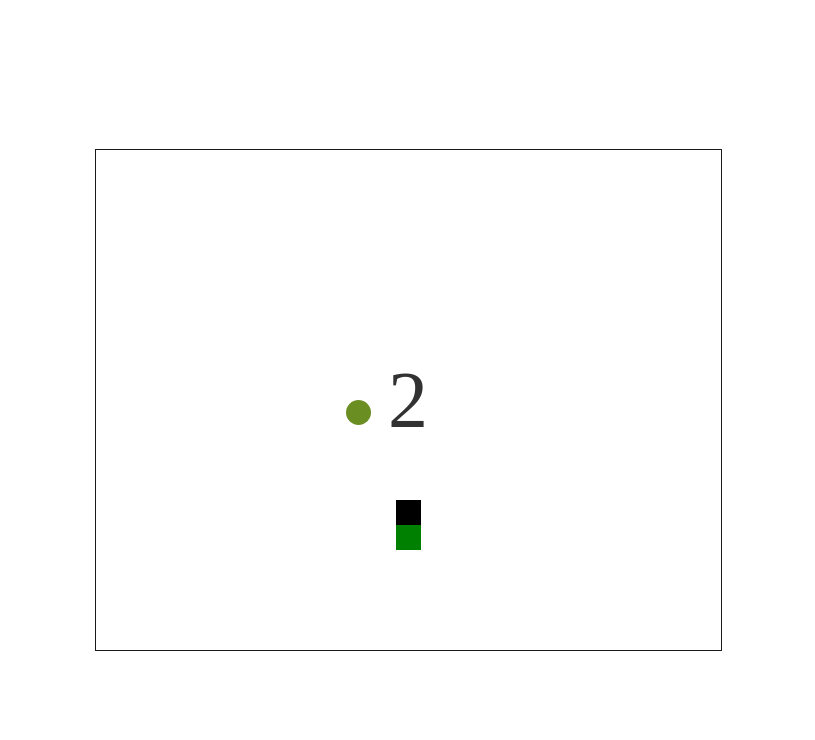
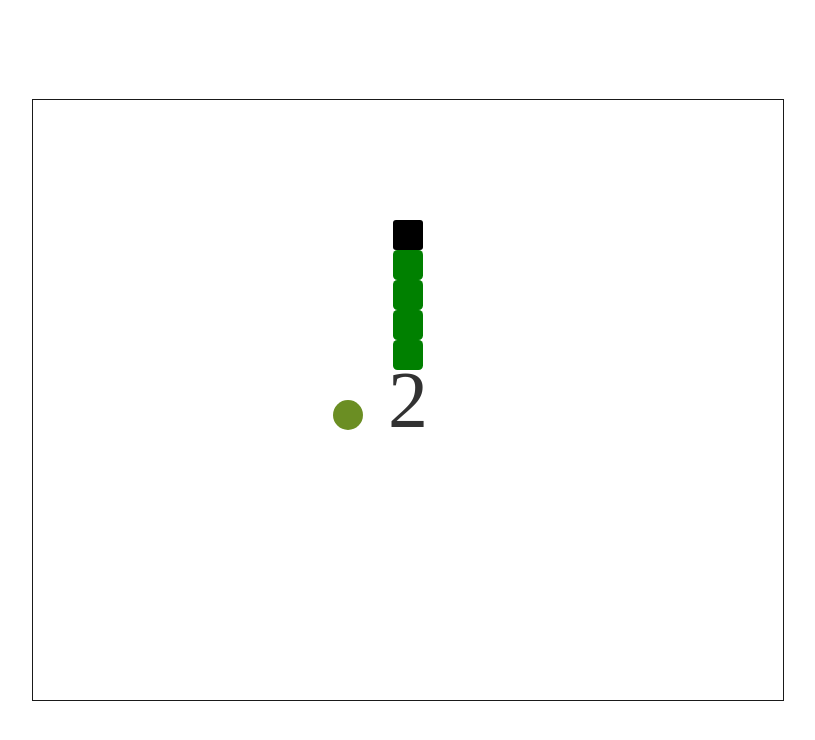
Before and after one commit to Nyrn/JSnake, a plain HTML site: page index.html in a window 1280 px wide. Shown: the whole page, without its empty margins (232-1047 px from the left). Drawn offline with Linux system fonts and the light colour scheme.

Commit message:
Add files via upload

```diff
--- a/snake.js
+++ b/snake.js
@@ -1,31 +1,46 @@
-const pixelSize = 25;
+const pixelSize = 30;
 const tilesX = 25;
 const tilesY = 20;
 
-
 let speedTimer;
 let treatTimer;
+let coordsTimer;
 let movement;
+let coords = [];
+
 play = true;
 
+// GAME VARIABLES AND FUNCTIONS
+game = {
+  // Snake movement interval in milliseconds
+  startSpeed: 140,
+  // Snake speed timer interval in milliseconds
+  startSpeedTimer: 10000,
+  // Snake starting size
+  startSize: 3,
+  // Snake starting direction
+  startDirection: "UP",
+  // Snake horizontal starting location
+  snakeX: Math.floor(tilesX / 2) * pixelSize,
+  // Snake vertical starting location
+  snakeY: 0,
+  // Treat relocation interval in milliseconds
+  startTreatTimer: 15000,
+  // Treat horizontal starting location
+  treatX: Math.floor(tilesX / 2) * pixelSize,
+  // Treat vertical starting location
+  treatY: pixelSize * 4,
 
-let coords = [];
+  // Game board width in pixels
+  width: tilesX * pixelSize,
+  // Game board height in pixels
+  height: tilesY * pixelSize,
+  // Game board border
+  border: "1px solid #1a1a1a",
+  background: "white",
+  text: "black",
 
-
-
-// OBJECTS
-
-game = {
-  width: tilesX * pixelSize,
-  height: tilesY * pixelSize,
-  border: "1px solid #1a1a1a",
-
-  startSpeed: 200,
-  startDirection: "UP",
-  startX: Math.floor(tilesX / 2) * pixelSize,
-  startY: 0,
-  startSize: 1,
-
+  // Start and stop the game with spacebar
   pause: () => {
     if (event.keyCode == 32) {
       if (play == true) {
@@ -35,6 +50,7 @@ game = {
       }
     }
   },
+  // Start the game
   start: () => {
     clearInterval(movement);
     movement = setInterval(snake.move, snake.speed);
@@ -43,6 +59,7 @@ game = {
     speedTimer.resume();
     play = true;
   },
+  // Pause the game
   stop: () => {
     clearInterval(movement);
     document.removeEventListener("keydown", snake.changeDirection);
@@ -50,11 +67,12 @@ game = {
     speedTimer.pause();
     play = false;
   },
+  // Reset the game to initial state
   reset: () => {
     snake.speed = game.startSpeed;
     snake.direction = game.startDirection;
-    snake.x = game.startX;
-    snake.y = game.startY;
+    snake.x = game.snakeX;
+    snake.y = game.snakeY;
     snake.size = game.startSize;
     document.getElementById("score").remove();
     document.getElementById("snake-head").remove();
@@ -65,70 +83,76 @@ game = {
   }
 };
 
+// SNAKE VARIABLES AND FUNCTIONS
 snake = {
-  color: "black",
-  childColor: "green",
+  color: "black", // Snake head color
+  childColor: "green", // Snake body color
 
-  size: 1,
+  size: game.startSize,
   direction: game.startDirection,
-  timer: 10000,
+  timer: game.startSpeedTimer,
   speed: game.startSpeed,
-  x: game.startX,
-  y: game.startY,
+  x: game.snakeX,
+  y: game.snakeY,
 
+  // Handles snake movement
   move: () => {
     let s = document.getElementById("snake-head");
     if (snake.direction == "UP") {
       snake.y += pixelSize;
-      snake.draw();
     } else if (snake.direction == "RIGHT") {
       snake.x += pixelSize;
-      snake.draw();
     } else if (snake.direction == "LEFT") {
       snake.x -= pixelSize;
-      snake.draw();
     } else if (snake.direction == "DOWN") {
       snake.y -= pixelSize;
-      snake.draw();
     }
 
+    // Checks if snake collides with treat or wall
     if (treat.x == snake.x && treat.y == snake.y) {
       snake.treat();
       treat.reTreat();
-    } else if (snake.x >= game.width || snake.x < 0 || snake.y >= game.height || snake.y < 0) {
-      // alert("GAME OVER!");
-      console.log("game over");
+    } else if (
+      snake.x >= game.width ||
+      snake.x < 0 ||
+      snake.y >= game.height ||
+      snake.y < 0
+    ) {
+      console.log("RAN INTO A WALL");
       restart();
     }
 
-    let head = coords.length - 1;
-    for (i = 0; i < head; i++) {
-      if (coords[i].x == coords[head].x && coords[i].y == coords[head].y) {
-        alert("GAME OVER!");
-        console.log("game over");
-        // restart();
+    // Checks if snake head collides with body
+    for (i = 0; i < coords.length; i++) {
+      if (snake.x == coords[i].x && snake.y == coords[i].y) {
+        console.log("TOUCHED YOURSELF");
+        restart();
       }
     }
-    coords.shift();
+
+    snake.draw();
+
     s.style.left = snake.x + "px";
     s.style.bottom = snake.y + "px";
-
-
     // console.log("Snake X: " + snake.x + " Y: " + snake.y);
-    console.log(coords, head);
+    // console.log(coords);
   },
+  // Creates and removes snake parts if necessary
   draw: () => {
     let sp = document.getElementsByClassName("snake-part");
+    draw.snakeBit();
 
-    draw.snakeBit();
-    if (sp.length >= snake.size) {
-      sp[0].parentNode.removeChild(sp[0]);
+    if (sp.length > snake.size) {
+      document.getElementById("game").removeChild(sp[0]);
+      coords.shift();
     }
-
-
+    if (game.startSize > snake.size) {
+      draw.snakeBit();
+      snake.size += 1;
+    }
   },
+  // Snake movement direction handler
   changeDirection: event => {
-
     if (event.keyCode == 38 && snake.direction != "DOWN") {
       snake.direction = "UP";
     } else if (event.keyCode == 39 && snake.direction != "LEFT") {
@@ -139,6 +163,7 @@ snake = {
       snake.direction = "DOWN";
     }
   },
+  // Speeds up the snake
   changeSpeed: () => {
     if (snake.speed >= 140) {
       snake.speed -= 3;
@@ -149,71 +174,90 @@ snake = {
     } else {
       snake.speed -= 0;
     }
-    // speedTimer.resume();
+    speedTimer.resume();
     clearInterval(movement);
     movement = setInterval(snake.move, snake.speed);
     console.log("Speed: " + snake.speed);
   },
+  // Effects of colliding with treat
   treat: () => {
     snake.size += 1;
     draw.snakeBit();
     draw.updateScore();
   },
+  // Maps coordinates for collision detection
   coordinate: (x, y) => {
-
     this.x = x;
     this.y = y;
-
     coords.push({
       x: this.x,
       y: this.y
     });
+    // console.log("Added coords " + "X: " + x + " Y: " + y);
   }
-}
+};
 
+//TREAT VARIABLES AND FUNCTIONS
 treat = {
-
-  startX: Math.floor(tilesX / 2) * pixelSize,
-  startY: pixelSize * 4,
   color: "olivedrab",
 
-  nr: 0,
-  x: 0,
-  y: 0,
-  timer: 15000,
+  nr: 0, // Number of treats
+  timer: game.startTreatTimer,
+  x: game.treatX,
+  y: game.treatY,
 
+  // Generates a new treat in a random location
   reTreat: () => {
     let t = document.getElementById("treat");
     treat.x = Math.ceil(Math.random() * tilesX) * pixelSize - pixelSize;
     treat.y = Math.ceil(Math.random() * tilesY) * pixelSize - pixelSize;
+
+    // Runs the function again if treat collides with snake
+    for (i = 0; i < coords.length; i++) {
+      if (treat.x == coords[i].x && treat.y == coords[i].y) {
+        treat.reTreat();
+      }
+    }
+
+    if (treat.x == snake.x && treat.y == snake.y) {
+      treat.reTreat();
+    }
+
     t.style.left = treat.x + "px";
     t.style.bottom = treat.y + "px";
     treatTimer.resume();
-    console.log("Treat X: " + treat.x + " Y: " + treat.y);
-  },
+    // console.log("Treat X: " + treat.x + " Y: " + treat.y);
+  }
 };
 
-//DRAW
+//DOM ELEMENTS
 draw = {
   game: () => {
     let b = document.createElement("div");
     b.setAttribute("id", "game");
-    b.setAttribute("style", "position:absolute; top:0; left:0; bottom:0; right:0; margin: auto;");
+    b.setAttribute(
+      "style",
+      "position:absolute; top:0; left:0; bottom:0; right:0; margin: auto;"
+    );
     b.style.width = game.width + "px";
     b.style.height = game.height + "px";
+    b.style.background = game.background;
     b.style.border = game.border;
+    b.style.color = game.text;
 
     document.body.appendChild(b);
   },
   score: () => {
     let sc = document.createElement("div");
     sc.setAttribute("id", "score");
-    sc.setAttribute("style", "position:absolute; width:max-content; height:max-content; top:0; right:0; bottom:0; left:0; margin: auto; padding:5px; border:1px solid white; text-align:center;font-size:5em; color:black; opacity:0.8;");
-
+    sc.setAttribute(
+      "style",
+      "position:absolute; width:max-content; height:max-content; top:0; right:0; bottom:0; left:0; margin: auto; padding:5px; text-align:center;font-size:5em; opacity:0.8;"
+    );
+    sc.style.color = game.text;
     document.getElementById("game").appendChild(sc);
     score = 0;
     sc.innerHTML = score;
-
   },
   updateScore: () => {
     let sc = document.getElementById("score");
@@ -243,47 +287,52 @@ draw = {
 
     sc.innerHTML = score;
   },
+  // Handles creating the snake head
   snakeHead: () => {
     let s = document.createElement("div");
     s.setAttribute("id", "snake-head");
-    s.setAttribute("style", "position:absolute; z-index:99;");
+    s.setAttribute(
+      "style",
+      "position:absolute; z-index:99; border-radius:10%;"
+    );
     s.style.width = pixelSize + "px";
     s.style.height = pixelSize + "px";
     s.style.background = snake.color;
     s.style.border = snake.border;
 
-    // snake.size = 1;
-    // snake.speed = game.startSpeed;
-    // snake.direction = game.startDirection;
-    // snake.x = game.startX;
-    // snake.y = game.startY;
-
     s.style.left = snake.x + "px";
     s.style.bottom = snake.y + "px";
-    snake.coordinate(snake.x, snake.y);
     document.getElementById("game").appendChild(s);
     // console.log("Snake drawn!");
   },
-
+  // Handles creating snake body parts
   snakeBit: () => {
     let s = document.createElement("span");
-    let c = coords.length - 1;
     s.setAttribute("class", "snake-part");
-    s.setAttribute("style", "position:absolute;");
+    s.setAttribute("style", "position:absolute; border-radius:15%");
     s.style.width = pixelSize + "px";
     s.style.height = pixelSize + "px";
     s.style.background = snake.childColor;
-
-    snake.coordinate(snake.x, snake.y);
-
-    // s.style.left = snake.x + "px";
-    s.style.left = coords[c].x + "px";
-    // s.style.bottom = snake.y + "px";
-    s.style.bottom = coords[c].y + "px";
-
-
+    if (snake.direction == "UP") {
+      s.style.left = snake.x + "px";
+      s.style.bottom = snake.y - pixelSize + "px";
+      snake.coordinate(snake.x, snake.y - pixelSize);
+    } else if (snake.direction == "RIGHT") {
+      s.style.left = snake.x - pixelSize + "px";
+      s.style.bottom = snake.y + "px";
+      snake.coordinate(snake.x - pixelSize, snake.y);
+    } else if (snake.direction == "LEFT") {
+      s.style.left = snake.x + pixelSize + "px";
+      s.style.bottom = snake.y + "px";
+      snake.coordinate(snake.x + pixelSize, snake.y);
+    } else if (snake.direction == "DOWN") {
+      s.style.left = snake.x + "px";
+      s.style.bottom = snake.y + pixelSize + "px";
+      snake.coordinate(snake.x, snake.y + pixelSize);
+    }
     document.getElementById("game").appendChild(s);
   },
+  // Handles creating the treat
   treat: () => {
     let t = document.createElement("div");
     t.setAttribute("id", "treat");
@@ -293,22 +342,22 @@ draw = {
     t.style.background = treat.color;
 
     treat.nr = treat.startNr;
-    treat.x = treat.startX;
-    treat.y = treat.startY;
+    treat.x = game.treatX;
+    treat.y = game.treatY;
 
     t.style.left = treat.x + "px";
     t.style.bottom = treat.y + "px";
 
     document.getElementById("game").appendChild(t);
-    // console.log("Treat drawn!");
-    console.log("Treat X: " + treat.x + " Treat Y: " + treat.y);
+    // console.log("Treat X: " + treat.x + " Treat Y: " + treat.y);
   }
-}
+};
 
-let score = treat.nr;
-
+// Timer with pause and resume function
 function Timer(callback, delay) {
-  var timerId, start, remaining = delay;
+  var timerId,
+    start,
+    remaining = delay;
 
   this.pause = () => {
     window.clearTimeout(timerId);
@@ -321,36 +370,51 @@ function Timer(callback, delay) {
     timerId = window.setTimeout(callback, remaining);
     remaining = delay;
   };
+  this.resume();
 }
 
-
+// Treat relocation timer
 treatTimer = new Timer(() => {
   treat.reTreat();
 }, treat.timer);
 
+// Snake speed timer
 speedTimer = new Timer(() => {
   snake.changeSpeed();
 }, snake.timer);
 
-Element.prototype.remove = function () {
+// Removes DOM elements
+Element.prototype.remove = function() {
   this.parentElement.removeChild(this);
-}
-
-NodeList.prototype.remove = HTMLCollection.prototype.remove = function () {
+};
+NodeList.prototype.remove = HTMLCollection.prototype.remove = function() {
   for (var i = this.length - 1; i >= 0; i--) {
     if (this[i] && this[i].parentElement) {
       this[i].parentElement.removeChild(this[i]);
     }
   }
-}
+};
+
+// Adds coords to all snake bits (unused)
+addAllCoords = () => {
+  let sp = document.getElementsByClassName("snake-part");
+  if (coords.length > 0) {
+    coords = [];
+  }
+  for (i = 0; i < sp.length; i++) {
+    let x = parseInt(sp[i].style.left, 10);
+    let y = parseInt(sp[i].style.bottom, 10);
+    snake.coordinate(x, y);
+    // console.log("All coords added");
+  }
+};
 
 restart = () => {
   game.reset();
   initialize();
-}
+};
 
 initialize = () => {
-  draw.game();
   draw.score();
   draw.snakeHead();
   draw.treat();
@@ -360,6 +424,7 @@ initialize = () => {
 
 window.onload = () => {
   document.addEventListener("keydown", game.pause);
-}
+};
 
+draw.game();
 initialize();
```
Also changed, not shown: index.html (+2 -1 lines).
